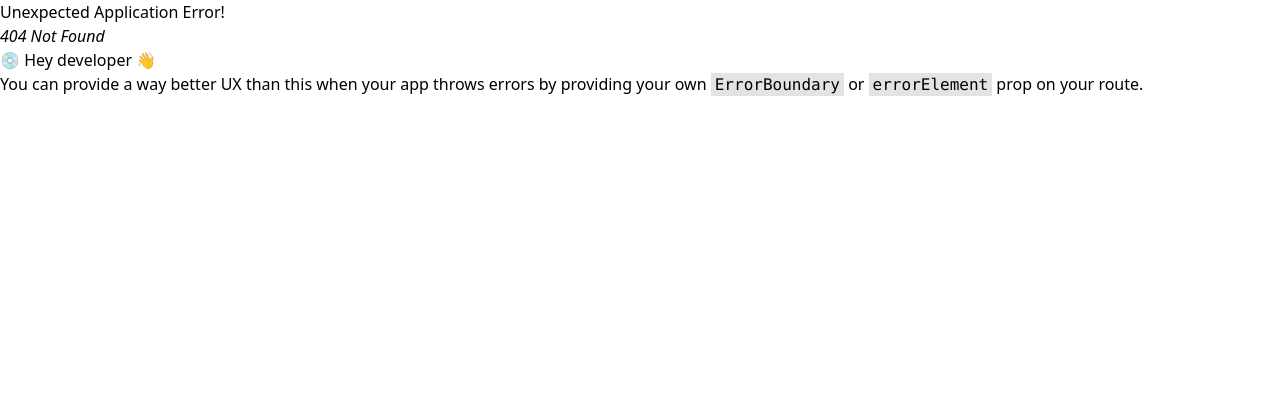
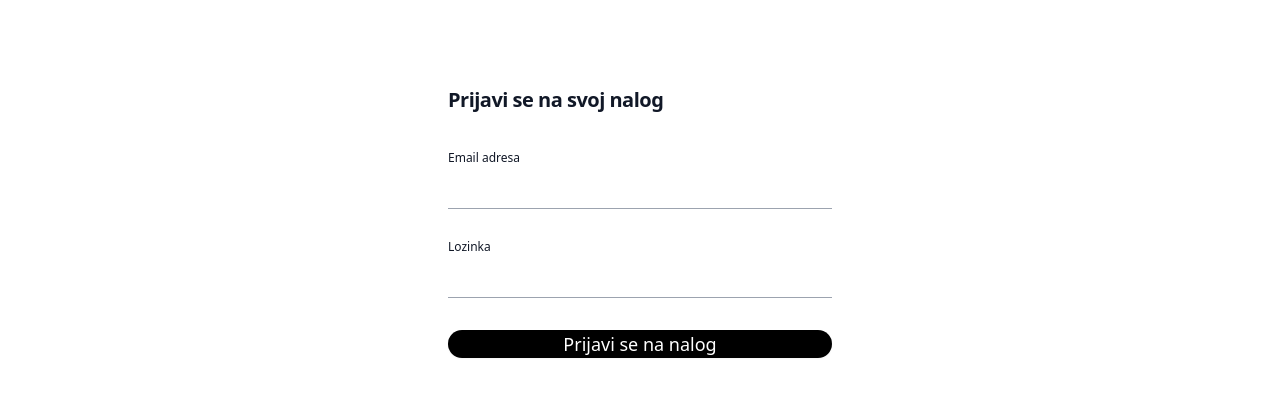
Before and after one commit to nemanja85/Builtt, a React (Vite) app: page /auth/login in a window 1280 px wide. Before the commit this address had no page. Shown: the top 396 px of the page. Built offline with nearby package versions, Linux system fonts and the light colour scheme.

Commit message:
feat: Modified login page related to design mockup and after successfully login redirect to shop page

```diff
--- /dev/null
+++ b/src/pages/Shop.tsx
@@ -0,0 +1,3 @@
+export default function Shop() {
+  return <h1>Shop</h1>;
+}
--- /dev/null
+++ b/src/pages/auth/Login.tsx
@@ -0,0 +1,80 @@
+import { yupResolver } from '@hookform/resolvers/yup';
+import { useForm } from 'react-hook-form';
+import { useNavigate } from 'react-router-dom';
+import { object, string } from 'yup';
+
+type LoginRequest = {
+  email: string;
+  password: string;
+};
+
+const schema = object().shape({
+  email: string().required('Email is required.').email('Invalid email address.'),
+  password: string().required('Password is required.').min(8, 'Password must be at least 8 characters.'),
+});
+
+export default function Login() {
+  const {
+    register,
+    handleSubmit,
+    formState: { errors },
+  } = useForm<LoginRequest>({
+    resolver: yupResolver(schema),
+  });
+
+  const navigate = useNavigate();
+  const onSubmit = (data: LoginRequest) => {
+    if (data.email == 'admin@admin.com' && data.password == 'admin12345') {
+      return navigate('/shop');
+    }
+  };
+
+  return (
+    <div className="flex flex-col justify-center min-h-full px-6 py-12 lg:px-8">
+      <div className="sm:mx-auto sm:w-full sm:max-w-sm">
+        <h2 className="mt-10 text-xl font-bold leading-6 tracking-tight text-gray-900">Prijavi se na svoj nalog</h2>
+      </div>
+
+      <div className="mt-10 sm:mx-auto sm:w-full sm:max-w-sm">
+        <form className="space-y-6" method="POST" onSubmit={handleSubmit(onSubmit)}>
+          <div>
+            <label htmlFor="email" className="block text-xs leading-3 text-gray-900">
+              Email adresa
+            </label>
+            <div className="mt-2">
+              <input
+                id="email"
+                {...register('email')}
+                type="email"
+                className="block w-full border-b border-b-gray-400 py-1.5 text-gray-900 placeholder:text-gray-400 focus:border-b-black sm:text-sm sm:leading-6"
+              />
+              <p className="pt-2 text-base text-red-500 font-weight">{errors.email?.message}</p>
+            </div>
+          </div>
+          <div>
+            <label htmlFor="password" className="block text-xs leading-3 text-gray-900">
+              Lozinka
+            </label>
+            <div className="mt-2">
+              <input
+                id="password"
+                {...register('password')}
+                type="password"
+                className="block w-full border-b border-b-gray-400 py-1.5 text-gray-900 placeholder:text-gray-400 focus:border-b-black sm:text-sm sm:leading-6"
+              />
+              <p className="pt-2 text-base text-red-500 font-weight">{errors.password?.message}</p>
+            </div>
+          </div>
+          <div>
+            <button
+              type="submit"
+              className="flex w-full justify-center items-center rounded-2xl bg-black px-3 py-1.5 text-lg leading-4 text-white shadow-sm"
+            >
+              Prijavi se na nalog
+            </button>
+          </div>
+        </form>
+      </div>
+    </div>
+  );
+}
```
Also changed, not shown: src/main.tsx (+8 -3 lines).
